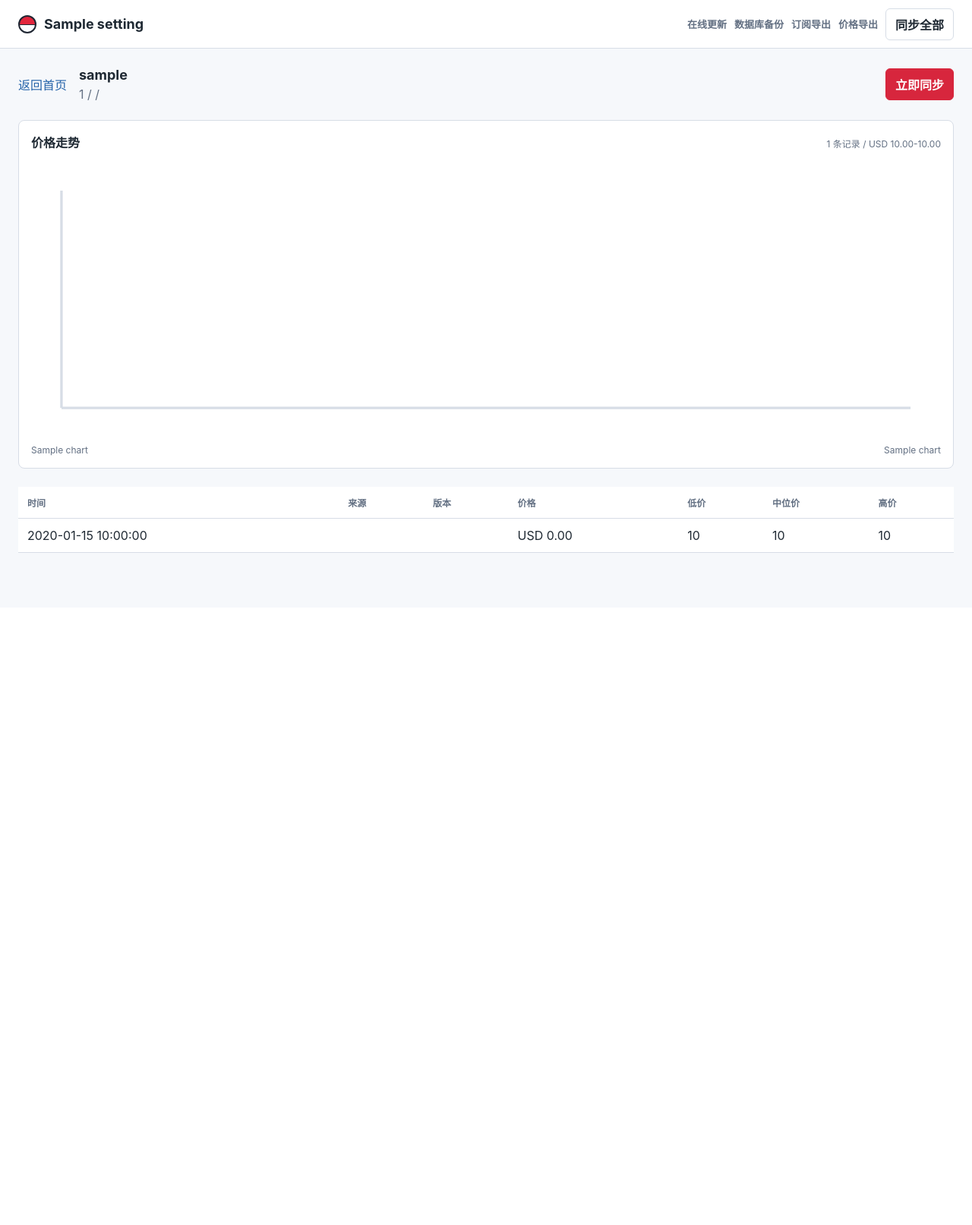
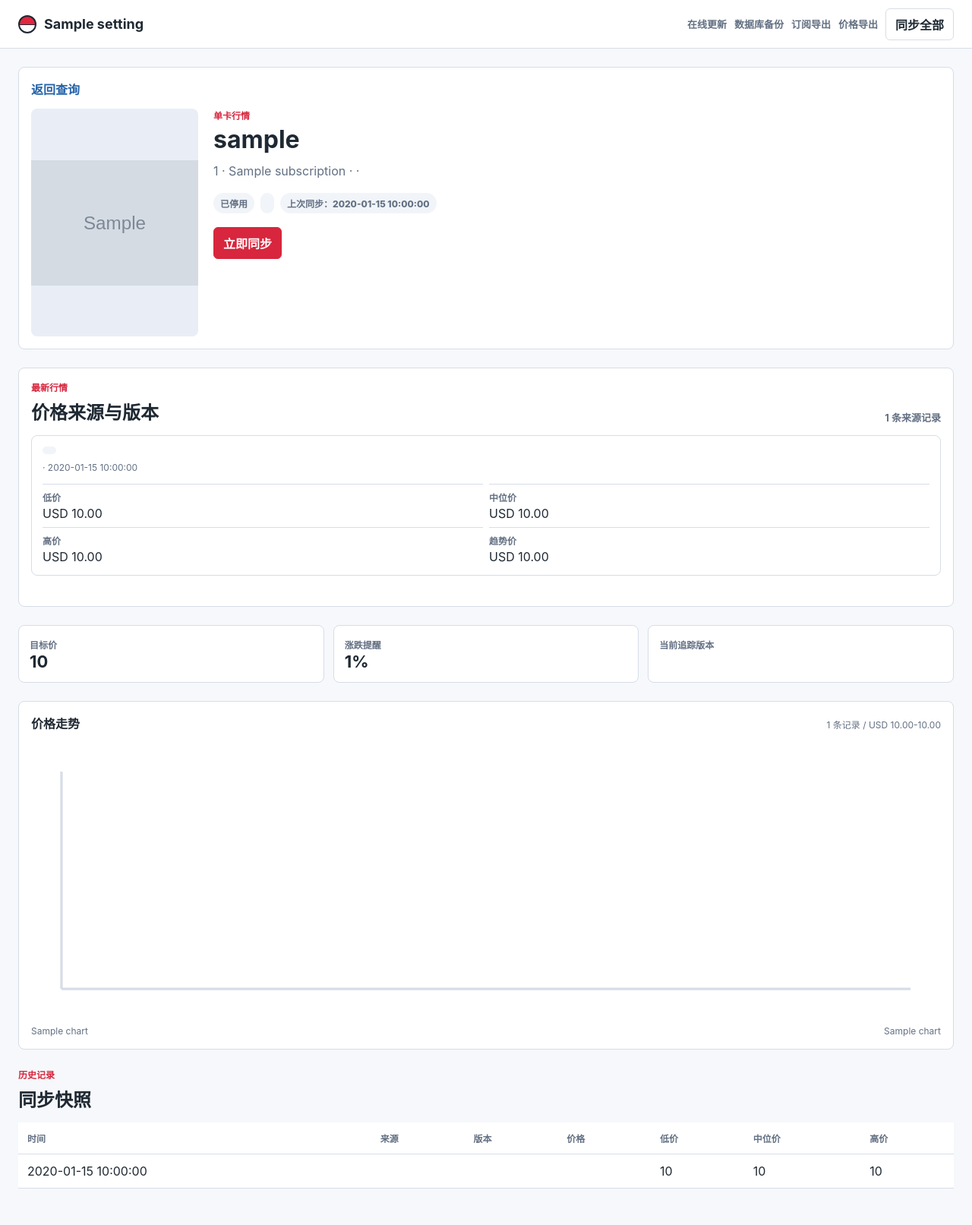
Before and after one commit to tyrantcwj/YKS, a FastAPI app: template app/templates/detail.html in a window 1280 px wide. Shown: the whole page at 76% size. Before the commit the page ends 728 px from the top, so only its background shows below. Run offline with FastAPI, Linux system fonts and the light colour scheme; the template is opened without the code that fills it: most values are stand-ins (such as "Sample title", 1, 10 or a date in 2020); grey boxes marked "Sample" are stand-in pictures.

Commit message:
Upgrade card detail market view

```diff
--- a/app/main.py
+++ b/app/main.py
@@ -125,6 +125,14 @@ def parse_optional_float(value: str | None) -> float | None:
     if value is None or value.strip() == "":
         return None
     return float(value)
+
+
+def money_label(row) -> str:
+    price = display_price(row)
+    if price is None:
+        return "暂无价格"
+    currency = row["currency"] or ""
+    return f"{currency} {price:.2f}".strip()
 
 
 def _row_price(row) -> float | None:
@@ -449,6 +457,7 @@ async def subscription_detail(request: Request, subscription_id: int):
         if subscription is None:
             raise HTTPException(status_code=404, detail="Subscription not found")
         history = repository.recent_prices(db, subscription_id, limit=80)
+        latest_prices = repository.latest_prices_by_subscription(db, subscription_id)
     return templates.TemplateResponse(
         request,
         "detail.html",
@@ -456,8 +465,10 @@ async def subscription_detail(request: Request, subscription_id: int):
             "settings": settings,
             "subscription": subscription,
             "history": history,
+            "latest_prices": latest_prices,
             "chart": build_price_chart(history, subscription["variant"]),
             "display_price": display_price,
+            "money_label": money_label,
             "variant_label": variant_label,
             "provider_label": provider_label,
             "rarity_label": rarity_label,
--- a/app/static/styles.css
+++ b/app/static/styles.css
@@ -560,20 +560,143 @@ button,
   text-align: center;
 }
 
-.detail-head {
-  align-items: center;
-  display: grid;
-  gap: 16px;
-  grid-template-columns: auto 1fr auto;
-  margin-bottom: 24px;
-}
-
+.detail-hero,
+.market-panel,
 .chart-panel {
   background: #ffffff;
   border: 1px solid var(--line);
   border-radius: 8px;
   margin-bottom: 24px;
   padding: 16px;
+}
+
+.back-link {
+  display: inline-flex;
+  font-weight: 800;
+  margin-bottom: 14px;
+}
+
+.detail-layout {
+  display: grid;
+  gap: 20px;
+  grid-template-columns: 220px minmax(0, 1fr);
+}
+
+.detail-cover {
+  align-items: center;
+  background: #e9eef6;
+  border-radius: 8px;
+  display: flex;
+  justify-content: center;
+  min-height: 300px;
+  overflow: hidden;
+}
+
+.detail-cover img {
+  max-height: 292px;
+  max-width: 100%;
+  object-fit: contain;
+}
+
+.detail-cover span {
+  color: var(--muted);
+  font-weight: 850;
+  padding: 16px;
+  text-align: center;
+}
+
+.detail-copy h1 {
+  font-size: 32px;
+  line-height: 1.15;
+  margin: 0;
+  overflow-wrap: anywhere;
+}
+
+.detail-meta {
+  color: var(--muted);
+  line-height: 1.55;
+  margin: 10px 0 0;
+  overflow-wrap: anywhere;
+}
+
+.detail-tags {
+  display: flex;
+  flex-wrap: wrap;
+  gap: 8px;
+  margin-top: 16px;
+}
+
+.detail-tags span,
+.market-card > div span {
+  background: #f1f4f8;
+  border-radius: 999px;
+  color: var(--muted);
+  font-size: 12px;
+  font-weight: 800;
+  padding: 5px 9px;
+}
+
+.detail-actions {
+  margin-top: 18px;
+}
+
+.market-grid,
+.watch-panel {
+  display: grid;
+  gap: 12px;
+  grid-template-columns: repeat(auto-fit, minmax(220px, 1fr));
+  margin-bottom: 24px;
+}
+
+.market-card,
+.watch-card {
+  background: #ffffff;
+  border: 1px solid var(--line);
+  border-radius: 8px;
+  padding: 14px;
+}
+
+.market-card > div {
+  align-items: baseline;
+  display: flex;
+  gap: 10px;
+  justify-content: space-between;
+}
+
+.market-card strong,
+.watch-card strong {
+  display: block;
+  font-size: 22px;
+  overflow-wrap: anywhere;
+}
+
+.market-card p {
+  color: var(--muted);
+  font-size: 12px;
+  margin: 10px 0 0;
+}
+
+.market-card dl {
+  display: grid;
+  gap: 8px;
+  grid-template-columns: repeat(2, minmax(0, 1fr));
+  margin: 14px 0 0;
+}
+
+.market-card dl div {
+  border-top: 1px solid var(--line);
+  padding-top: 8px;
+}
+
+.market-card dt,
+.watch-card span {
+  color: var(--muted);
+  font-size: 12px;
+  font-weight: 800;
+}
+
+.market-card dd {
+  margin: 3px 0 0;
 }
 
 .update-panel {
@@ -712,8 +835,7 @@ th {
   .subscribe-form,
   .search-form,
   .edit-form,
-  .alert,
-  .detail-head {
+  .alert {
     grid-template-columns: 1fr;
   }
 
@@ -755,4 +877,12 @@ th {
   .image-link img {
     height: 210px;
   }
+
+  .detail-layout {
+    grid-template-columns: 1fr;
+  }
+
+  .detail-cover {
+    min-height: 260px;
+  }
 }
--- a/app/templates/base.html
+++ b/app/templates/base.html
@@ -4,7 +4,7 @@
     <meta charset="utf-8">
     <meta name="viewport" content="width=device-width, initial-scale=1">
     <title>{{ settings.app_name }}</title>
-    <link rel="stylesheet" href="{{ url_for('static', path='styles.css') }}?v=20260620-4">
+    <link rel="stylesheet" href="{{ url_for('static', path='styles.css') }}?v=20260620-5">
   </head>
   <body>
     <header class="topbar">
--- a/app/templates/detail.html
+++ b/app/templates/detail.html
@@ -1,14 +1,77 @@
 {% extends "base.html" %}
 {% block content %}
-<section class="detail-head">
-  <a href="/">返回首页</a>
-  <div>
-    <h1>{{ subscription.nickname or subscription.card_id }}</h1>
-    <p>{{ subscription.card_id }} / {{ variant_label(subscription.variant) }} / {{ locale_label(subscription.tcgdex_locale) }}</p>
+<section class="detail-hero">
+  <a class="back-link" href="/">返回查询</a>
+  <div class="detail-layout">
+    <div class="detail-cover">
+      {% if subscription.image_url %}
+      <img src="{{ subscription.image_url }}" alt="{{ subscription.name or subscription.card_id }}">
+      {% else %}
+      <span>{{ subscription.card_id }}</span>
+      {% endif %}
+    </div>
+    <div class="detail-copy">
+      <p class="eyebrow">单卡行情</p>
+      <h1>{{ subscription.nickname or subscription.name or subscription.card_id }}</h1>
+      <p class="detail-meta">
+        {{ subscription.card_id }} · {{ subscription.set_name or "未知系列" }} ·
+        {{ rarity_label(subscription.rarity) or variant_label(subscription.variant) }} ·
+        {{ locale_label(subscription.tcgdex_locale) }}
+      </p>
+      <div class="detail-tags">
+        <span>{{ "启用追踪" if subscription.active else "已停用" }}</span>
+        <span>{{ variant_label(subscription.variant) }}</span>
+        <span>上次同步：{{ subscription.last_synced_at or "从未同步" }}</span>
+      </div>
+      <form action="/subscriptions/{{ subscription.id }}/sync" method="post" class="detail-actions">
+        <button class="primary-button">立即同步</button>
+      </form>
+    </div>
   </div>
-  <form action="/subscriptions/{{ subscription.id }}/sync" method="post">
-    <button class="primary-button">立即同步</button>
-  </form>
+</section>
+
+<section class="market-panel">
+  <div class="section-head">
+    <div>
+      <p class="eyebrow">最新行情</p>
+      <h2>价格来源与版本</h2>
+    </div>
+    <span>{{ latest_prices|length }} 条来源记录</span>
+  </div>
+  <div class="market-grid">
+    {% for row in latest_prices %}
+    <article class="market-card">
+      <div>
+        <span>{{ provider_label(row.provider) }}</span>
+        <strong>{{ money_label(row) }}</strong>
+      </div>
+      <p>{{ variant_label(row.variant) }} · {{ row.snapshot_at }}</p>
+      <dl>
+        <div><dt>低价</dt><dd>{{ row.currency }} {{ "%.2f"|format(row.low_price) if row.low_price is not none else "-" }}</dd></div>
+        <div><dt>中位价</dt><dd>{{ row.currency }} {{ "%.2f"|format(row.mid_price) if row.mid_price is not none else "-" }}</dd></div>
+        <div><dt>高价</dt><dd>{{ row.currency }} {{ "%.2f"|format(row.high_price) if row.high_price is not none else "-" }}</dd></div>
+        <div><dt>趋势价</dt><dd>{{ row.currency }} {{ "%.2f"|format(row.trend_price) if row.trend_price is not none else "-" }}</dd></div>
+      </dl>
+    </article>
+    {% else %}
+    <p class="search-empty">还没有价格来源记录。可以先点击“立即同步”。</p>
+    {% endfor %}
+  </div>
+</section>
+
+<section class="watch-panel">
+  <div class="watch-card">
+    <span>目标价</span>
+    <strong>{{ subscription.target_price if subscription.target_price is not none else "未设置" }}</strong>
+  </div>
+  <div class="watch-card">
+    <span>涨跌提醒</span>
+    <strong>{{ (subscription.alert_percent ~ "%") if subscription.alert_percent is not none else "未设置" }}</strong>
+  </div>
+  <div class="watch-card">
+    <span>当前追踪版本</span>
+    <strong>{{ variant_label(subscription.variant) }}</strong>
+  </div>
 </section>
 
 <section class="chart-panel">
@@ -34,6 +97,12 @@
 </section>
 
 <section class="history">
+  <div class="section-head">
+    <div>
+      <p class="eyebrow">历史记录</p>
+      <h2>同步快照</h2>
+    </div>
+  </div>
   <table>
     <thead>
       <tr>
@@ -48,12 +117,11 @@
     </thead>
     <tbody>
       {% for row in history %}
-      {% set price = display_price(row) %}
       <tr>
         <td>{{ row.snapshot_at }}</td>
         <td>{{ provider_label(row.provider) }}</td>
         <td>{{ variant_label(row.variant) }}</td>
-        <td>{% if price is not none %}{{ row.currency }} {{ "%.2f"|format(price) }}{% endif %}</td>
+        <td>{{ money_label(row) }}</td>
         <td>{{ row.low_price or "" }}</td>
         <td>{{ row.mid_price or "" }}</td>
         <td>{{ row.high_price or "" }}</td>
```
Also changed, not shown: app/repository.py (+35 -1 lines).
